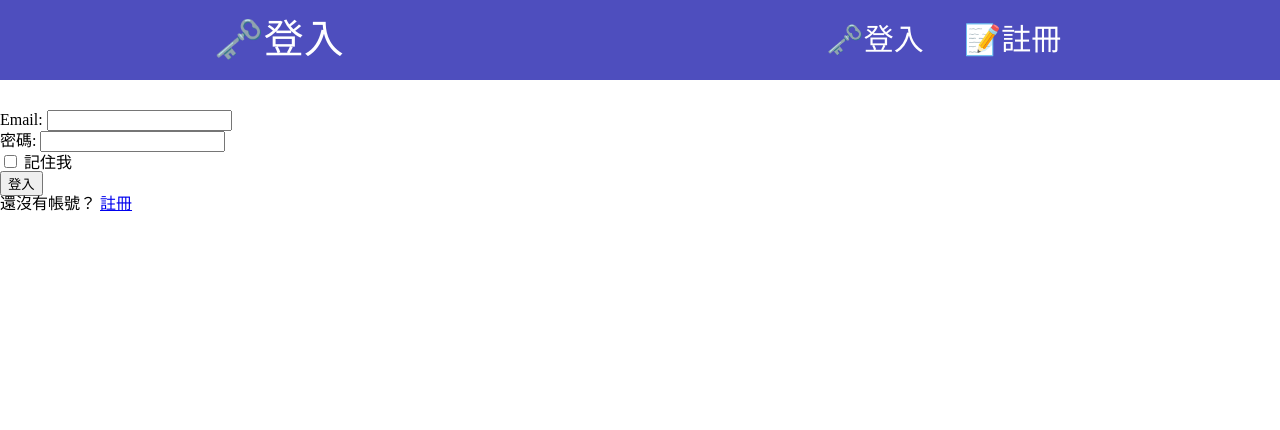
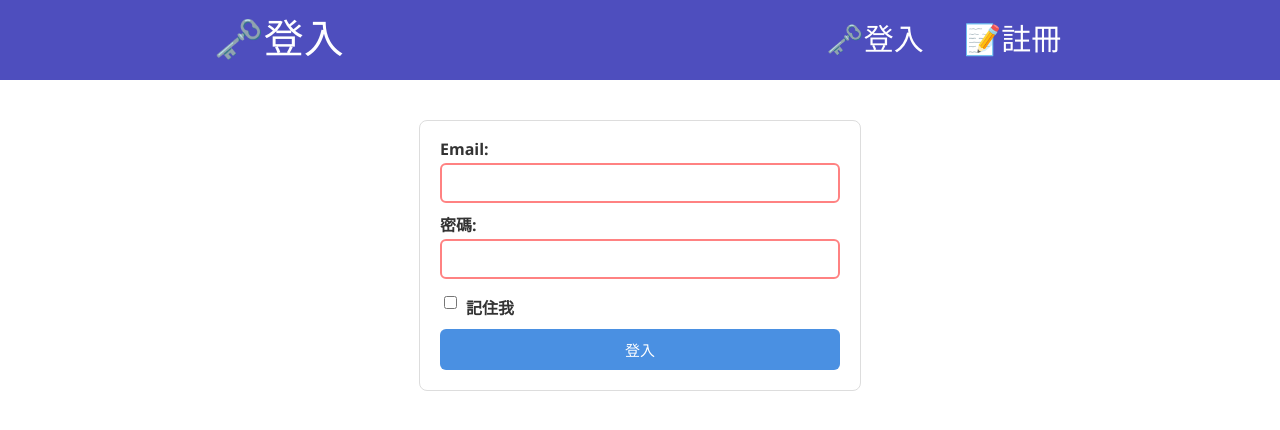
Before and after one commit to smoker878/calender, a Flask app: page /auth/login in a window 1280 px wide. Shown: the top 430 px of the page. Run offline with Flask 3, Linux system fonts and the light colour scheme.

Commit message:
前端頁面美化

```diff
--- a/app/static/css/style.css
+++ b/app/static/css/style.css
@@ -1,3 +1,4 @@
+@charset "UTF-8";
 nav {
   width: 100%;
   display: flex;
@@ -57,9 +58,122 @@ nav a:hover {
 @media (max-width: 750px) {
   .fc-toolbar-ltr {
     display: flex;
+    flex-direction: row-reverse;
     justify-content: center;
     align-items: end;
     gap: 10px;
     flex-wrap: wrap;
   }
+}
+
+form.auth {
+  max-width: 400px;
+  margin: 40px auto;
+  padding: 20px;
+  border: 1px solid #ddd;
+  border-radius: 8px;
+  background: #fff;
+  font-family: "Segoe UI", Arial, sans-serif;
+}
+form.auth label {
+  display: block;
+  margin-bottom: 6px;
+  font-weight: bold;
+  color: #333;
+}
+form.auth input {
+  width: 100%;
+  padding: 10px;
+  margin-bottom: 14px;
+  border: 1px solid #ccc;
+  border-radius: 6px;
+  font-size: 14px;
+  box-sizing: border-box;
+}
+form.auth input:focus {
+  border-color: #4a90e2;
+  outline: none;
+  box-shadow: 0 0 3px rgba(74, 144, 226, 0.4);
+}
+form.auth button {
+  width: 100%;
+  padding: 10px;
+  background: #4a90e2;
+  border: none;
+  color: white;
+  font-size: 15px;
+  border-radius: 6px;
+  cursor: pointer;
+}
+form.auth button:hover {
+  background: #357ab8;
+}
+form.auth p {
+  text-align: center;
+  margin-top: 15px;
+}
+form.auth p a {
+  color: #4a90e2;
+  text-decoration: none;
+}
+form.auth p a:hover {
+  text-decoration: underline;
+}
+form.auth input:invalid {
+  border: rgb(255, 130, 130) 2px solid;
+}
+form.auth input[type=checkbox] {
+  width: auto;
+  /* 不要繼承 100% */
+  display: inline;
+  /* 保持在同一行 */
+}
+form.auth label.checkbox {
+  display: inline-flex;
+  align-items: center;
+  gap: 6px;
+  cursor: pointer;
+}
+
+.swal2-html-container {
+  /* 讓 Swal 彈窗寬一點 */
+  /* label 靠右 */
+  /* 文字輸入框和 textarea 拉滿 */
+  /* checkbox 讓它獨立一行 */
+  /* label 粗體 */
+  /* 可加分隔線 */
+}
+.swal2-html-container .swal-wide {
+  width: 600px !important;
+}
+.swal2-html-container label {
+  font-weight: 800;
+  text-align: left !important;
+  width: 100%;
+  display: block;
+}
+.swal2-html-container .swal2-input,
+.swal2-html-container .swal2-textarea {
+  width: 100% !important;
+  margin: 0 0 20px 0 !important;
+}
+.swal2-html-container .checkbox-inline {
+  grid-column: 1/span 2;
+  text-align: left;
+  font-weight: normal;
+}
+.swal2-html-container p {
+  margin: 6px 0;
+  line-height: 1.4;
+  font-size: 20px;
+  text-align: left;
+}
+.swal2-html-container p strong {
+  font-weight: bold;
+  width: 70px;
+  display: inline-block;
+}
+.swal2-html-container p + p {
+  border-top: 1px solid #eee;
+  padding-top: 2px;
 }/*# sourceMappingURL=style.css.map */
--- a/app/static/css/style.scss
+++ b/app/static/css/style.scss
@@ -35,7 +35,8 @@ nav {
         text-decoration: none;
         border-radius: 10px;
         padding: 5px;
-        &:hover{
+
+        &:hover {
             background-color: cadetblue;
         }
     }
@@ -43,6 +44,7 @@ nav {
     @media (max-width: 1750px) {}
 }
 
+// --------------------
 .main {
     width: 100%;
     display: flex;
@@ -56,6 +58,7 @@ nav {
     }
 }
 
+// -日曆-----------------------
 .fc-toolbar-chunk {
     display: flex;
     align-items: center;
@@ -71,3 +74,139 @@ nav {
         flex-wrap: wrap;
     }
 }
+
+// --auth--------------------
+form.auth {
+    max-width: 400px;
+    margin: 40px auto;
+    padding: 20px;
+    border: 1px solid #ddd;
+    border-radius: 8px;
+    background: #fff;
+    font-family: "Segoe UI", Arial, sans-serif;
+
+
+    label {
+        display: block;
+        margin-bottom: 6px;
+        font-weight: bold;
+        color: #333;
+    }
+
+    input {
+        width: 100%;
+        padding: 10px;
+        margin-bottom: 14px;
+        border: 1px solid #ccc;
+        border-radius: 6px;
+        font-size: 14px;
+        box-sizing: border-box;
+    }
+
+    input:focus {
+        border-color: #4a90e2;
+        outline: none;
+        box-shadow: 0 0 3px rgba(74, 144, 226, 0.4);
+    }
+
+    button {
+        width: 100%;
+        padding: 10px;
+        background: #4a90e2;
+        border: none;
+        color: white;
+        font-size: 15px;
+        border-radius: 6px;
+        cursor: pointer;
+    }
+
+    button:hover {
+        background: #357ab8;
+    }
+
+    p {
+        text-align: center;
+        margin-top: 15px;
+    }
+
+    p a {
+        color: #4a90e2;
+        text-decoration: none;
+    }
+
+    p a:hover {
+        text-decoration: underline;
+    }
+
+    input:invalid {
+        border: rgb(255, 130, 130) 2px solid;
+    }
+
+    input[type="checkbox"] {
+        width: auto;
+        /* 不要繼承 100% */
+        display: inline;
+        /* 保持在同一行 */
+    }
+
+    label.checkbox {
+        display: inline-flex;
+        align-items: center;
+        gap: 6px;
+        cursor: pointer;
+    }
+
+}
+
+// ------------------------
+
+.swal2-html-container {
+
+    /* 讓 Swal 彈窗寬一點 */
+    .swal-wide {
+        width: 600px !important;
+    }
+
+    /* label 靠右 */
+    label {
+        font-weight: 800;
+        text-align: left !important;
+        width: 100%;
+        display: block;
+        //   color: #357ab8;
+    }
+
+    /* 文字輸入框和 textarea 拉滿 */
+    .swal2-input,
+    .swal2-textarea {
+        width: 100% !important;
+        margin: 0 0 20px 0 !important;
+    }
+
+    /* checkbox 讓它獨立一行 */
+    .checkbox-inline {
+        grid-column: 1 / span 2;
+        text-align: left;
+        font-weight: normal;
+    }
+
+    p {
+        margin: 6px 0;
+        line-height: 1.4;
+        font-size: 20px;
+        text-align: left;
+    }
+
+    /* label 粗體 */
+    p strong {
+        font-weight: bold;
+        width: 70px;
+        display: inline-block;
+    }
+
+    /* 可加分隔線 */
+    p+p {
+        border-top: 1px solid #eee;
+        padding-top: 2px;
+    }
+}
--- a/app/static/js/script.js
+++ b/app/static/js/script.js
@@ -87,7 +87,7 @@ function eventDetail(event_id) {
             title: event.title,
             html: `
                 <p>內容: ${event.content || ""}</p>
-                <p>開始: ${event.start}</p>
+                <p>日期: ${event.start}</p>
                 <p>結束: ${event.end || "無"}</p>
                 <p>公開: ${event.is_public ? "是" : "否"}</p>
                 <p>群組: ${event.group_id || "無"}</p>
@@ -114,11 +114,11 @@ function createEvent(auth = {}, info = {}) {
     Swal.fire({
         title: "新增事件",
         html: `
-            <label> title</label><input id="title" class="swal2-input" placeholder="標題"><br>
-            <label> content</label><textarea id="content" class="swal2-textarea" placeholder="內容"></textarea><br>
-            <label> start</label><input id="start" type="date" class="swal2-input" value="${info.startStr || info.dateStr}"><br>
-            <label> end</label><input id="end" type="date" class="swal2-input" value="${info.endStr || ""}"><br>
-            <label> 公開事件</label><input type="checkbox" id="is_public">
+            <label> 標題</label><input id="title" class="swal2-input" placeholder="標題"><br>
+            <label> 內容</label><textarea id="content" class="swal2-textarea" placeholder="內容"></textarea><br>
+            <label> 日期</label><input id="start" type="date" class="swal2-input" value="${info.startStr || info.dateStr}"><br>
+            <label> 結束(多日)</label><input id="end" type="date" class="swal2-input" value="${info.endStr || ""}"><br>
+            <label> <input type="checkbox" id="is_public">公開事件</label>
         `,
         showCancelButton: true,
         confirmButtonText: "送出"
@@ -157,10 +157,10 @@ function editEvent(_, event_id) {
         Swal.fire({
             title: "編輯事件",
             html: `
-                <input id="title" class="swal2-input" value="${event.title}">
-                <textarea id="content" class="swal2-textarea">${event.content || ""}</textarea>
-                <input id="start" type="date" class="swal2-input" value="${event.start}">
-                <input id="end" type="date" class="swal2-input" value="${event.end || ""}">
+                <label> 標題</label><input id="title" class="swal2-input" value="${event.title}"><br>
+                <label> 內容</label><textarea id="content" class="swal2-textarea">${event.content || ""}</textarea><br>
+                <label> 日期</label><input id="start" type="date" class="swal2-input" value="${event.start}"><br>
+                <label> 結束</label><input id="end" type="date" class="swal2-input" value="${event.end || ""}"><br>
                 <label><input type="checkbox" id="is_public" ${event.is_public ? "checked" : ""}> 公開事件</label>
             `,
             showCancelButton: true,
--- a/app/templates/auth/login.html
+++ b/app/templates/auth/login.html
@@ -6,23 +6,22 @@
 {% block content %}
 
 
-<form method="POST">
+<form method="POST" class="auth">
     <label>Email:</label>
     <input type="email" name="email" value="{{ email|default('') }}" required><br>
 
     <label>密碼:</label>
     <input type="password" name="password" required><br>
 
-    <label>
+    <label class="checkbox">
         <input type="checkbox" name="remember" {% if remember %}checked{% endif %}> 記住我
     </label><br>
 
     <button type="submit">登入</button>
+    {% for category, message in get_flashed_messages(with_categories=true) %}
+        <div class="flash {{ category }}">{{ message }}</div>
+    {% endfor %}
+    {% endblock %}
 </form>
 
 <p>還沒有帳號？ <a href="{{ url_for('auth.register') }}">註冊</a></p>
-
-{% for category, message in get_flashed_messages(with_categories=true) %}
-    <div class="flash {{ category }}">{{ message }}</div>
-{% endfor %}
-{% endblock %}
```
Also changed, not shown: app/templates/auth/register.html (+10 -11 lines), 1 other file.
